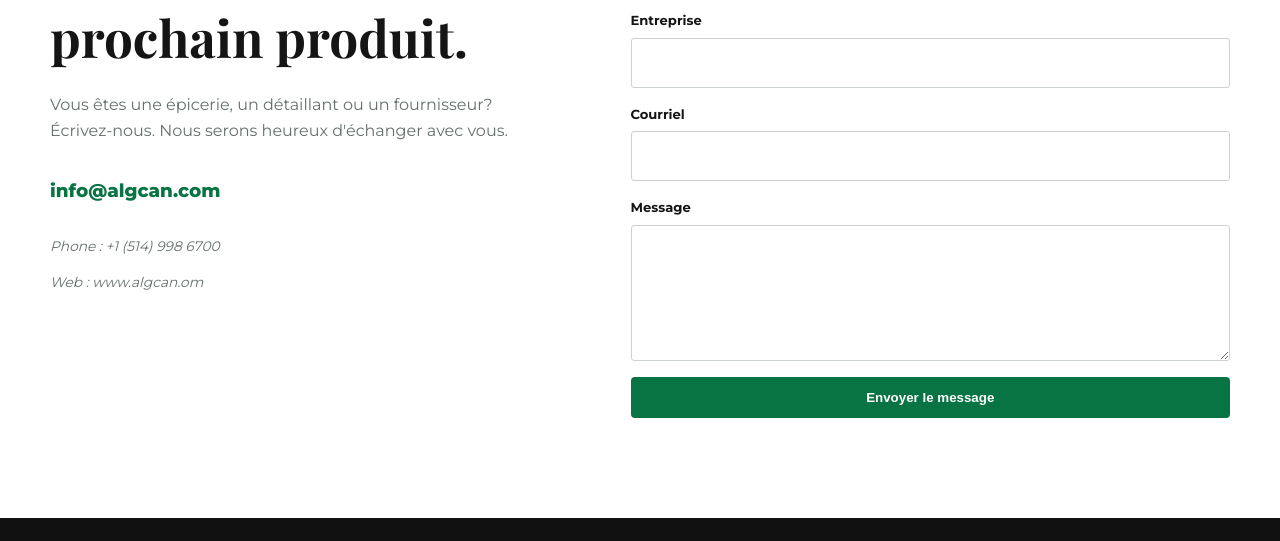
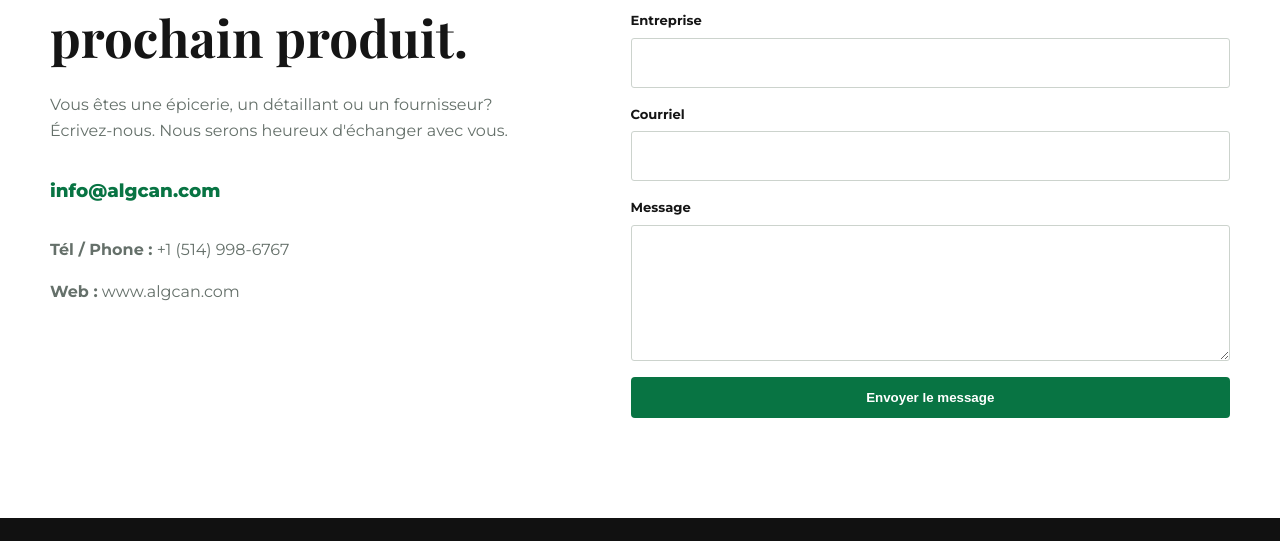
Before and after one commit to az-constantine/algcan-website, a plain HTML site: page index.html in a window 1280 px wide. Shown: the part 4731-5272 px from the top of the page. Drawn offline with nearby package versions, Linux system fonts and the light colour scheme.

Commit message:
Update contact information in index.html

```diff
--- a/index.html
+++ b/index.html
@@ -183,8 +183,8 @@
             Vous êtes une épicerie, un détaillant ou un fournisseur? Écrivez-nous. Nous serons heureux d'échanger avec vous.
           </p>
           <a class="email" href="mailto:info@algcan.com">info@algcan.com</a>
-          <p class="placeholder" data-fr="Phone : +1 (514) 998 6700" data-en="Phone : +1 (514) 998 6700">Phone : +1 514 998 6700</p>
-          <p class="placeholder" data-fr="Web : www.algcan.om" data-en="www.algcan.com">www.algcan.com</p>
+          <p class="contact-info"><strong>Tél / Phone :</strong> +1 (514) 998-6767</p>
+          <p class="contact-info"><strong>Web :</strong> www.algcan.com</p>
         </div>
         <form class="contact-form" action="mailto:info@algcan.com" method="post" enctype="text/plain">
           <label><span data-fr="Nom" data-en="Name">Nom</span><input name="nom" required></label>
```
